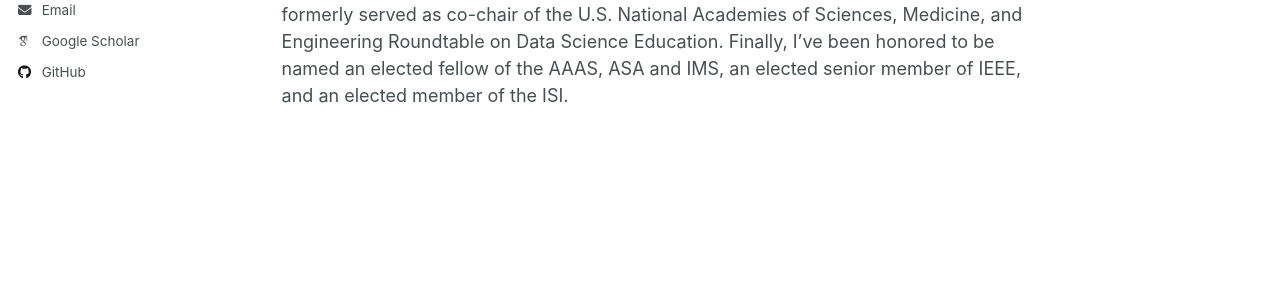
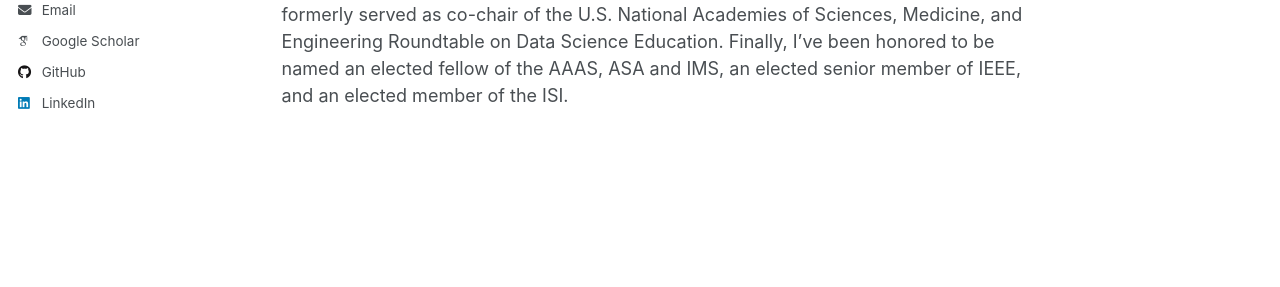
Before and after one commit to kolaczyk/kolaczyk.github.io, a Jekyll site: the page built from _pages/about.md, in a window 1280 px wide. Shown: the part 468-755 px from the top of the page. Built offline with Jekyll 4.4.1, drawn with Linux system fonts in a browser that asks for light colours; some web fonts are replaced.

Commit message:
Update _config.yml

```diff
--- a/_config.yml
+++ b/_config.yml
@@ -59,7 +59,7 @@ author:
   keybase          : # Username
   instagram        : # Username
   lastfm           : # Username
-  linkedin         : # eric-kolaczyk-7044a976
+  linkedin         : "eric-kolaczyk-7044a976"
   mastodon         : # URL
   medium           : # URL
   pinterest        : # Username
```
